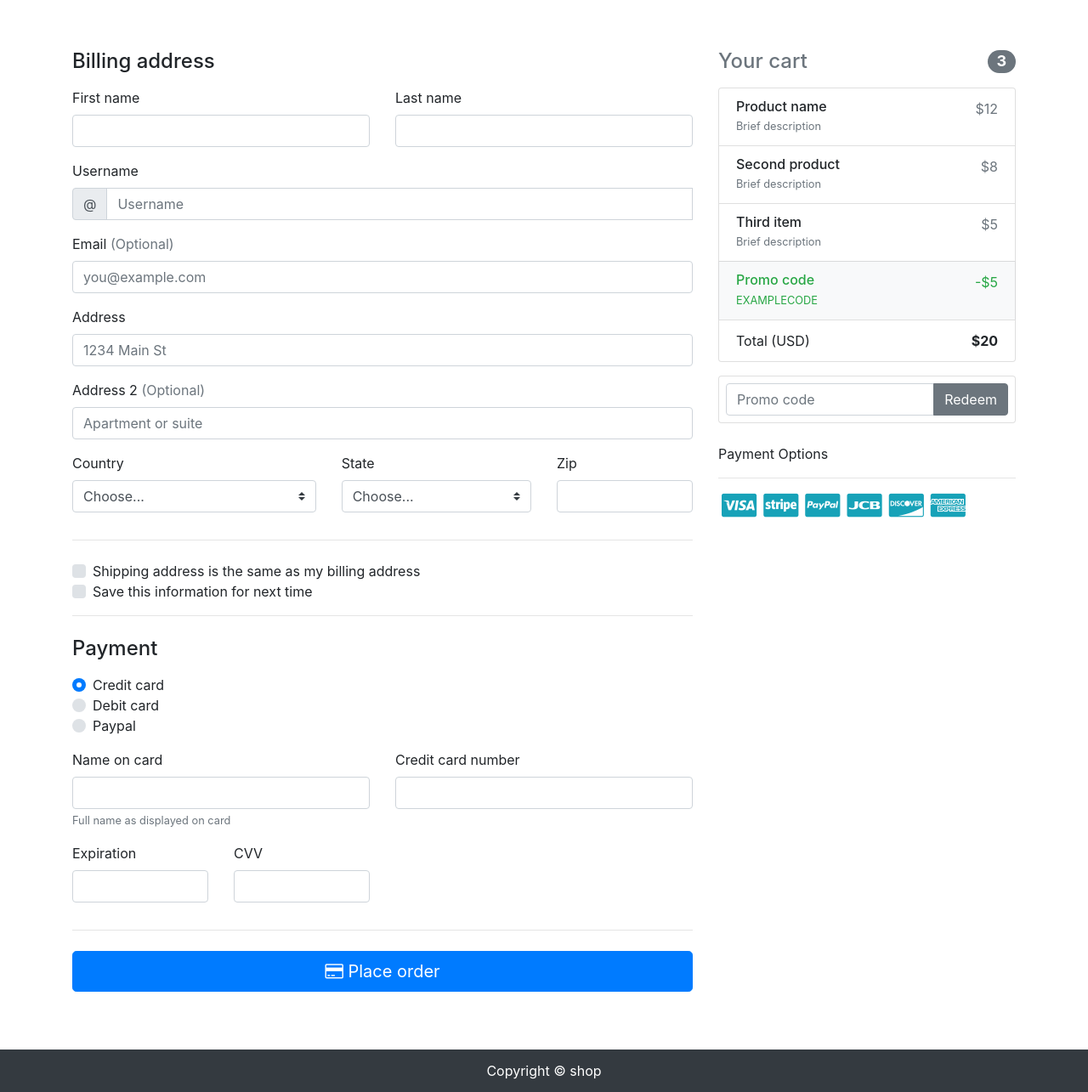
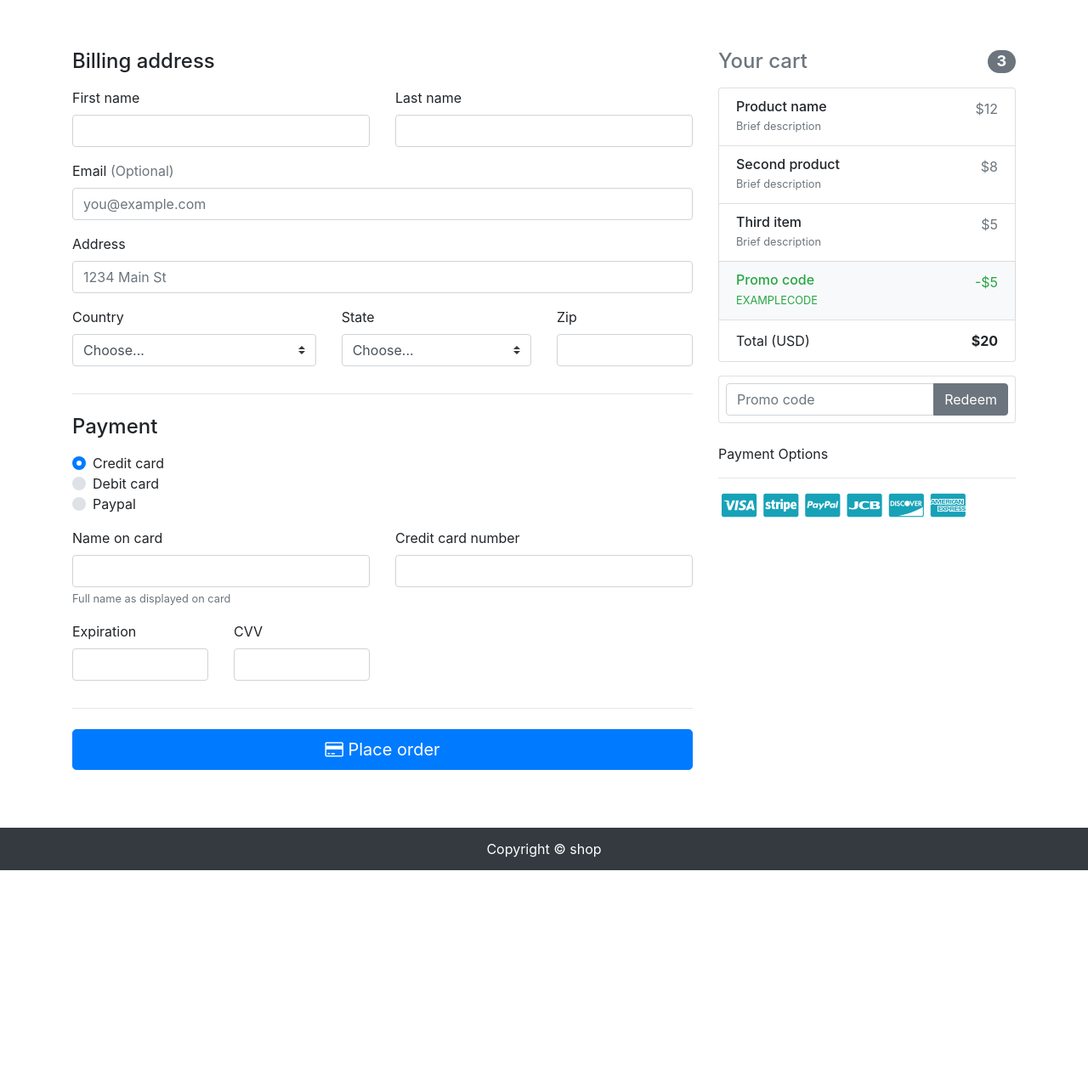
Before and after one commit to patni1992/django-ecommerce, a Django app: page /order/ in a window 1280 px wide. Shown: the part 56-1341 px from the top of the page at 85% size. After the commit the page ends 1080 px from the top, so only its background shows below. Run offline with Django 3.2, Linux system fonts and the light colour scheme; some libraries are stand-ins or nearby versions.

Commit message:
clean up order.html

```diff
--- a/order/templates/order/order.html
+++ b/order/templates/order/order.html
@@ -94,20 +94,6 @@
                                     </div>
                                 </div>
                             </div>
-
-                            <div class="mb-3">
-                                <label for="username">Username</label>
-                                <div class="input-group">
-                                    <div class="input-group-prepend">
-                                        <span class="input-group-text">@</span>
-                                    </div>
-                                    <input type="text" class="form-control" id="username" placeholder="Username" required>
-                                    <div class="invalid-feedback" style="width: 100%;">
-                                        Your username is required.
-                                    </div>
-                                </div>
-                            </div>
-
                             <div class="mb-3">
                                 <label for="email">Email
                                     <span class="text-muted">(Optional)</span>
@@ -125,14 +111,6 @@
                                     Please enter your shipping address.
                                 </div>
                             </div>
-
-                            <div class="mb-3">
-                                <label for="address2">Address 2
-                                    <span class="text-muted">(Optional)</span>
-                                </label>
-                                <input type="text" class="form-control" id="address2" placeholder="Apartment or suite">
-                            </div>
-
                             <div class="row">
                                 <div class="col-md-5 mb-3">
                                     <label for="country">Country</label>
@@ -163,16 +141,6 @@
                                 </div>
                             </div>
                             <hr class="mb-4">
-                            <div class="custom-control custom-checkbox">
-                                <input type="checkbox" class="custom-control-input" id="same-address">
-                                <label class="custom-control-label" for="same-address">Shipping address is the same as my billing address</label>
-                            </div>
-                            <div class="custom-control custom-checkbox">
-                                <input type="checkbox" class="custom-control-input" id="save-info">
-                                <label class="custom-control-label" for="save-info">Save this information for next time</label>
-                            </div>
-                            <hr class="mb-4">
-
                             <h4 class="mb-3">Payment</h4>
 
                             <div class="d-block my-3">
```
